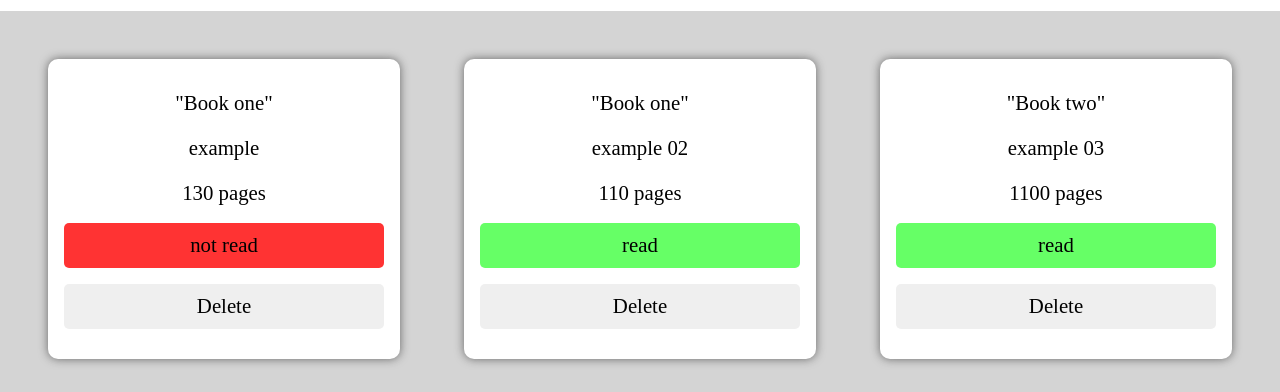
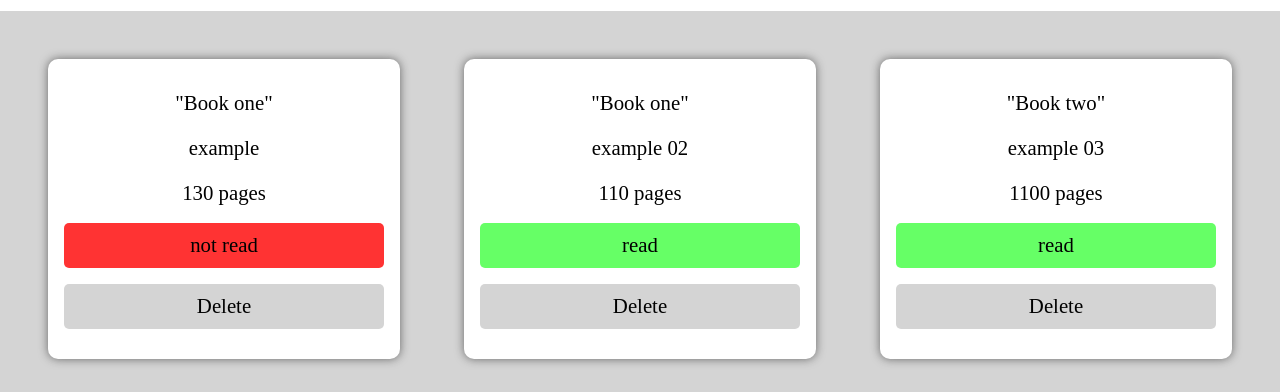
Before and after one commit to Vinicius-C13/odin-library, a plain HTML site: page index.html in a window 1280 px wide. Shown: the part 81-473 px from the top of the page. Drawn offline with Linux system fonts and the light colour scheme.

Commit message:
Added and changed some little details

```diff
--- a/index.css
+++ b/index.css
@@ -197,6 +197,7 @@ form input[type="submit"]:hover, #add-button:hover{
     padding-block: .5rem;
     border: 0;
     border-radius: 5px;
+    background-color: rgb(212, 212, 212);
 }
 
 #blur-bg{
--- a/index.html
+++ b/index.html
@@ -28,9 +28,9 @@
 <div id="blur-bg" class="flex">
     <form id="book-form" action="index.html" method="get">
         <h2>Add new book</h2>
-        <div><input class="erase" type="text" id="title" name="title" required></div>
-        <div><input class="erase" type="text" id="author" name="author" required></div>
-        <div><input class="erase" type="number" id="pages" name="pages" required></div>
+        <div><input class="erase" type="text" id="title" name="title"   placeholder="Title" required></div>
+        <div><input class="erase" type="text" id="author" name="author" placeholder="Author" required></div>
+        <div><input class="erase" type="number" id="pages" name="pages" placeholder="Pages" required></div>
         <div class="status-div">
             <label for="status">Have you read it?</label>
             <input type="checkbox" id="status" name="status" value=true>
```
